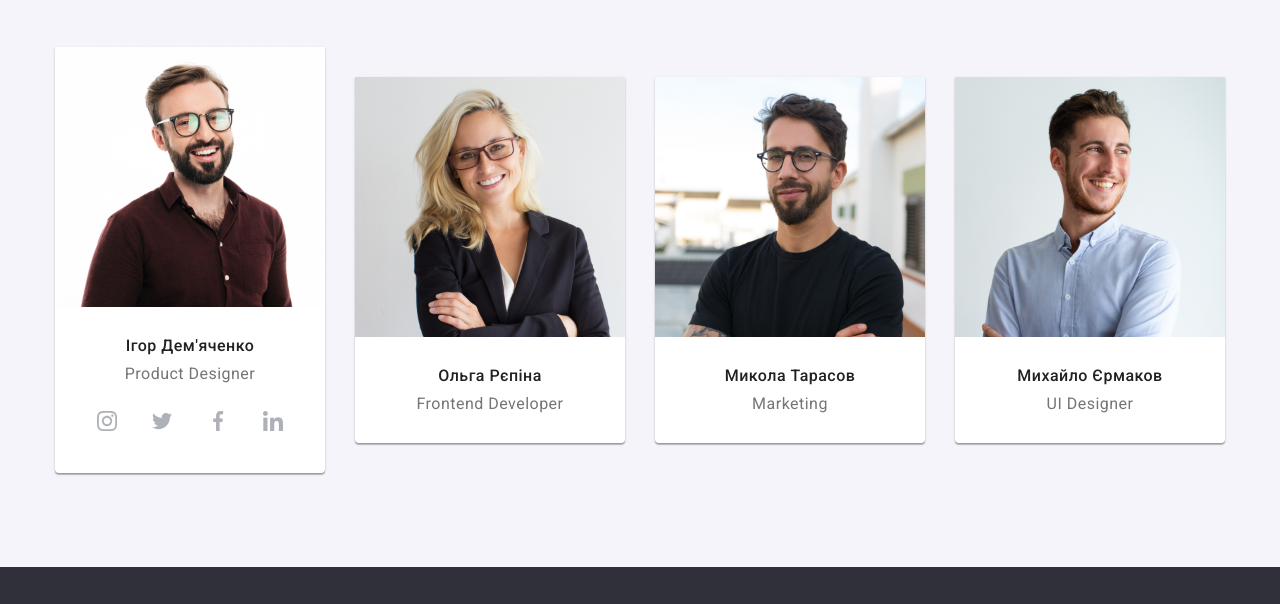
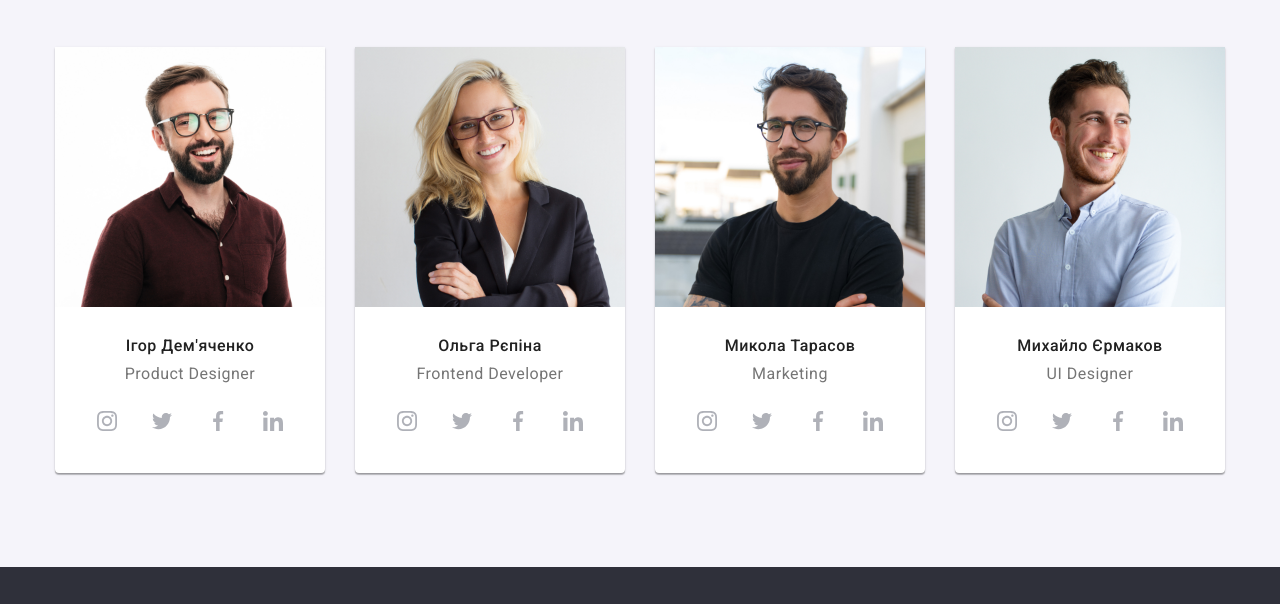
Before and after one commit to Nysha228/Sasha-Honcaruk-ipz-33, a plain HTML site: page index.html in a window 1280 px wide. Shown: the part 1734-2338 px from the top of the page. Drawn offline with Linux system fonts and the light colour scheme.

Commit message:
tyt prosto copirovala dlia vsih

```diff
--- a/index.html
+++ b/index.html
@@ -151,6 +151,36 @@
                         <div class="text">
                         <h3>Ольга Рєпіна</h3>
                         <p>Frontend Developer</p>
+                        <ul class="team-social-networks">
+                            <li>
+                                <a class="team-social-networks-svg" href="#" rel="nofollow">
+                                    <svg width="20" height="20">
+                                        <use href="./images/svg/icons.svg#instagram"></use>
+                                    </svg>
+                                </a>
+                            </li>
+                            <li>
+                                <a class="team-social-networks-svg" href="#" rel="nofollow">
+                                    <svg width="20" height="20">
+                                        <use href="./images/svg/icons.svg#twitter"></use>
+                                    </svg>
+                                </a>
+                            </li>
+                            <li>
+                                <a class="team-social-networks-svg" href="#" rel="nofollow">
+                                    <svg width="20" height="20">
+                                        <use href="./images/svg/icons.svg#facebook"></use>
+                                    </svg>
+                                </a>
+                            </li>
+                            <li>
+                                <a class="team-social-networks-svg" href="#" rel="nofollow">
+                                    <svg width="20" height="20">
+                                        <use href="./images/svg/icons.svg#linkedin"></use>
+                                    </svg>
+                                </a>
+                            </li>
+                        </ul>
                         </div>
                     </li>
                     <li class="developer">
@@ -158,6 +188,36 @@
                         <div class="text">
                         <h3>Микола Тарасов</h3>
                         <p>Marketing</p>
+                        <ul class="team-social-networks">
+                            <li>
+                                <a class="team-social-networks-svg" href="#" rel="nofollow">
+                                    <svg width="20" height="20">
+                                        <use href="./images/svg/icons.svg#instagram"></use>
+                                    </svg>
+                                </a>
+                            </li>
+                            <li>
+                                <a class="team-social-networks-svg" href="#" rel="nofollow">
+                                    <svg width="20" height="20">
+                                        <use href="./images/svg/icons.svg#twitter"></use>
+                                    </svg>
+                                </a>
+                            </li>
+                            <li>
+                                <a class="team-social-networks-svg" href="#" rel="nofollow">
+                                    <svg width="20" height="20">
+                                        <use href="./images/svg/icons.svg#facebook"></use>
+                                    </svg>
+                                </a>
+                            </li>
+                            <li>
+                                <a class="team-social-networks-svg" href="#" rel="nofollow">
+                                    <svg width="20" height="20">
+                                        <use href="./images/svg/icons.svg#linkedin"></use>
+                                    </svg>
+                                </a>
+                            </li>
+                        </ul>
                         </div>
                     </li>
                     <li class="developer">
@@ -165,6 +225,36 @@
                         <div class="text">
                         <h3>Михайло Єрмаков</h3>
                         <p>UI Designer</p>
+                        <ul class="team-social-networks">
+                            <li>
+                                <a class="team-social-networks-svg" href="#" rel="nofollow">
+                                    <svg width="20" height="20">
+                                        <use href="./images/svg/icons.svg#instagram"></use>
+                                    </svg>
+                                </a>
+                            </li>
+                            <li>
+                                <a class="team-social-networks-svg" href="#" rel="nofollow">
+                                    <svg width="20" height="20">
+                                        <use href="./images/svg/icons.svg#twitter"></use>
+                                    </svg>
+                                </a>
+                            </li>
+                            <li>
+                                <a class="team-social-networks-svg" href="#" rel="nofollow">
+                                    <svg width="20" height="20">
+                                        <use href="./images/svg/icons.svg#facebook"></use>
+                                    </svg>
+                                </a>
+                            </li>
+                            <li>
+                                <a class="team-social-networks-svg" href="#" rel="nofollow">
+                                    <svg width="20" height="20">
+                                        <use href="./images/svg/icons.svg#linkedin"></use>
+                                    </svg>
+                                </a>
+                            </li>
+                        </ul>
                         </div>
                     </li>
                 </ul>
```
